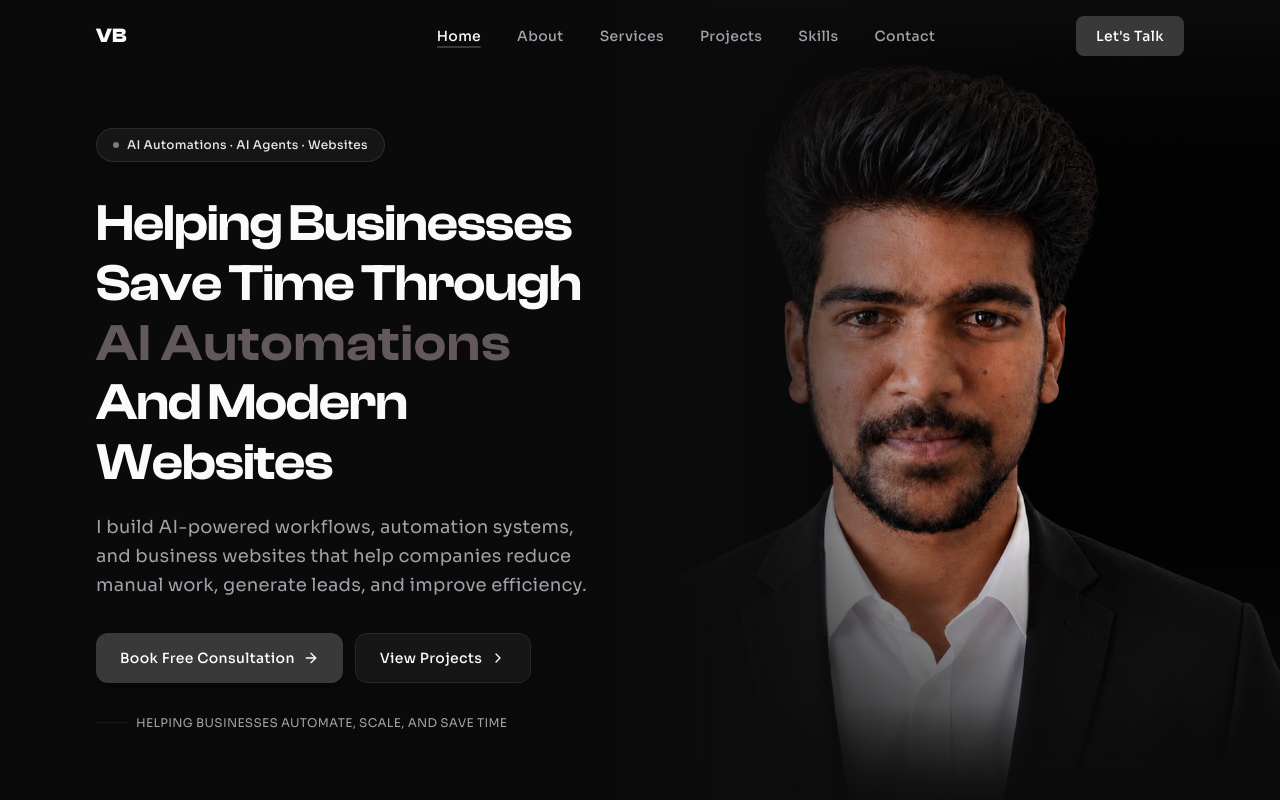
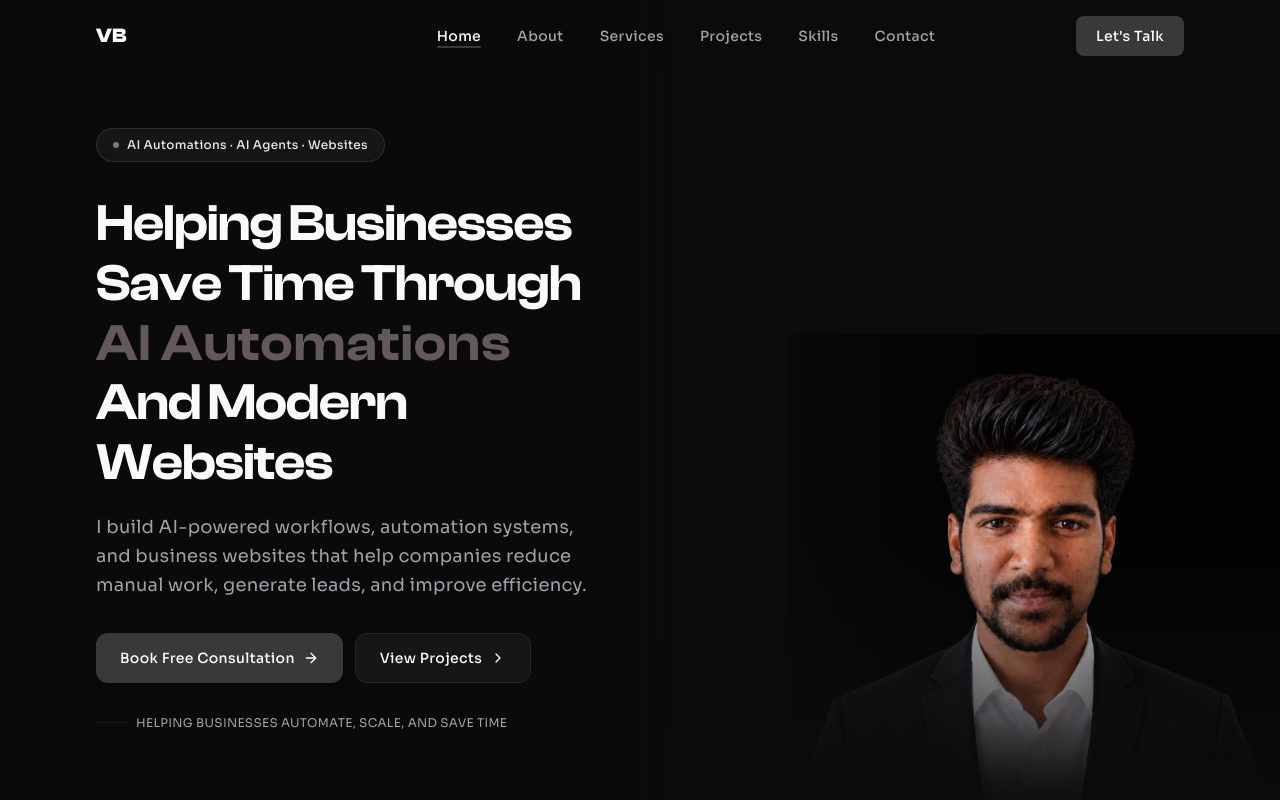
Before and after one commit to vishalbalasaani/Vishal-s-Portfolio, a Next.js app: page / in a window 1280 px wide. Shown: the top 800 px of the page. Built offline with nearby package versions, Linux system fonts and the light colour scheme.

Commit message:
Reduce size of profile image

```diff
--- a/components/hero.tsx
+++ b/components/hero.tsx
@@ -41,7 +41,7 @@ export default function Hero() {
           }}
         >
           <div
-            className="absolute inset-0"
+            className="absolute inset-0 flex items-end justify-center md:justify-end"
             style={{
               WebkitMaskImage: "linear-gradient(to top, transparent 0%, black 15%, black 100%)",
               maskImage: "linear-gradient(to top, transparent 0%, black 15%, black 100%)"
@@ -50,7 +50,7 @@ export default function Hero() {
             <img
               src="/my-photo-final.png?v=1"
               alt="Profile Picture"
-              className="w-full h-full object-cover object-top"
+              className="w-[90%] md:w-[80%] lg:w-[70%] h-auto object-contain object-bottom"
             />
           </div>
 
```
